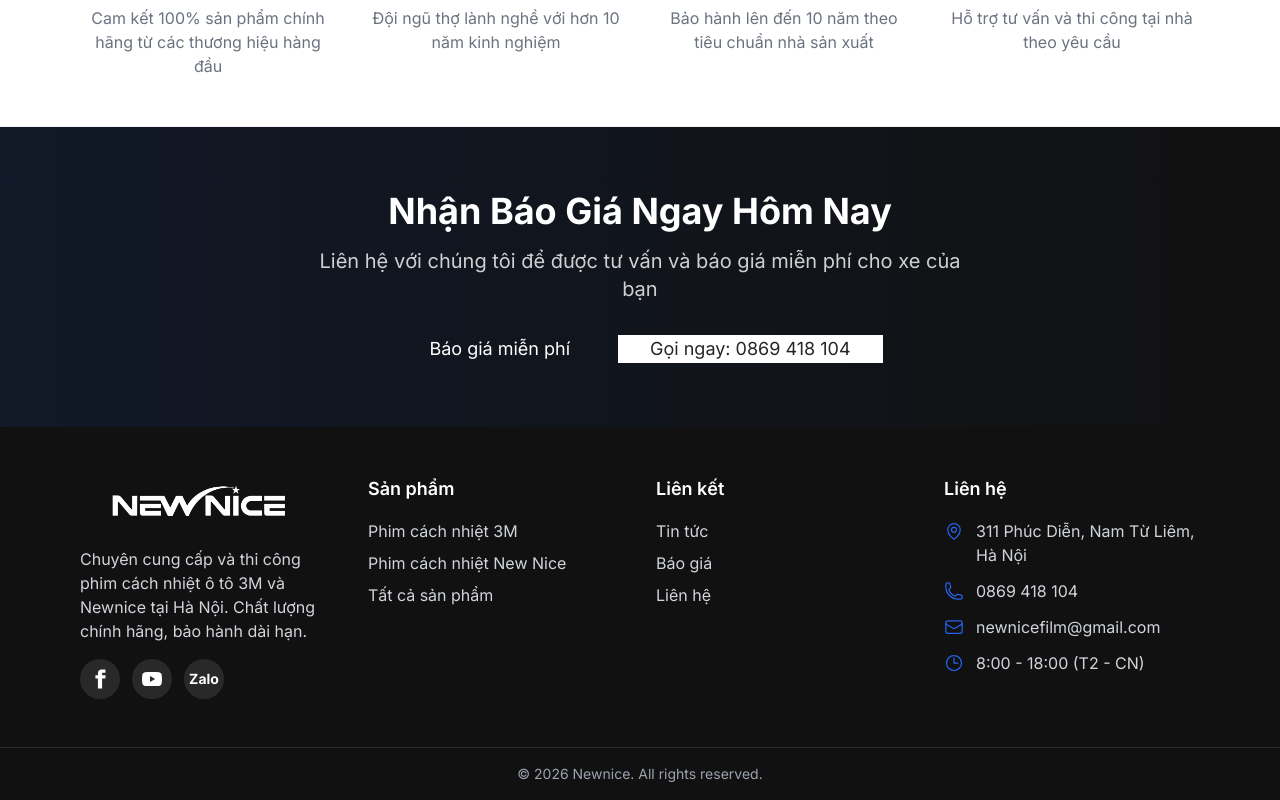
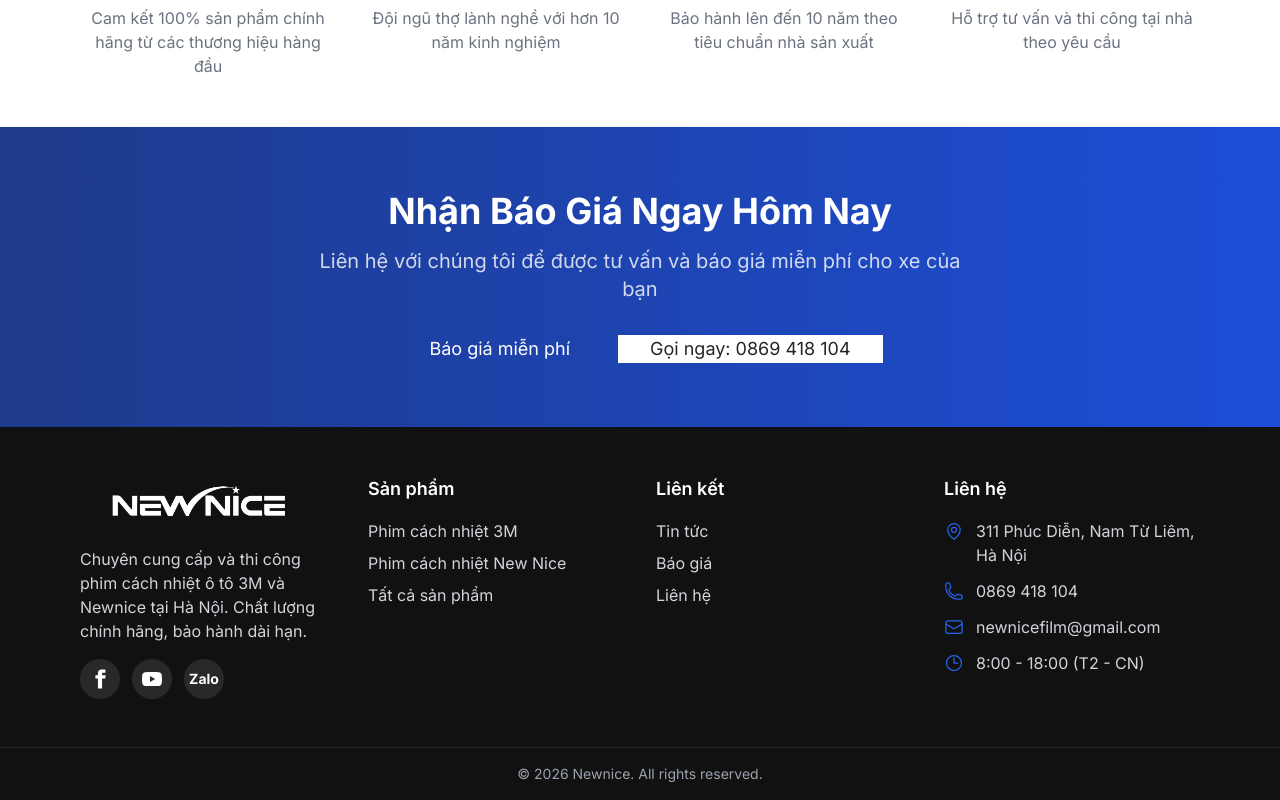
Before and after one commit to datnphe186023/newnice, a Nuxt app in the folder frontend/: page / in a window 1280 px wide. Shown: the part 1855-2655 px from the top of the page. Built offline with nearby package versions, Linux system fonts and the light colour scheme; no server answers.

Commit message:
fix: CTA section blue gradient instead of dark

```diff
--- a/frontend/pages/index.vue
+++ b/frontend/pages/index.vue
@@ -65,7 +65,7 @@
     </section>
 
     <!-- CTA -->
-    <section class="py-16 bg-gradient-to-r from-gray-900 to-primary-800 text-white">
+    <section class="py-16 bg-gradient-to-r from-blue-900 to-blue-700 text-white">
       <div class="container text-center">
         <h2 class="text-3xl md:text-4xl font-bold mb-4">Nhận Báo Giá Ngay Hôm Nay</h2>
         <p class="text-xl text-white/80 mb-8 max-w-2xl mx-auto">
```
